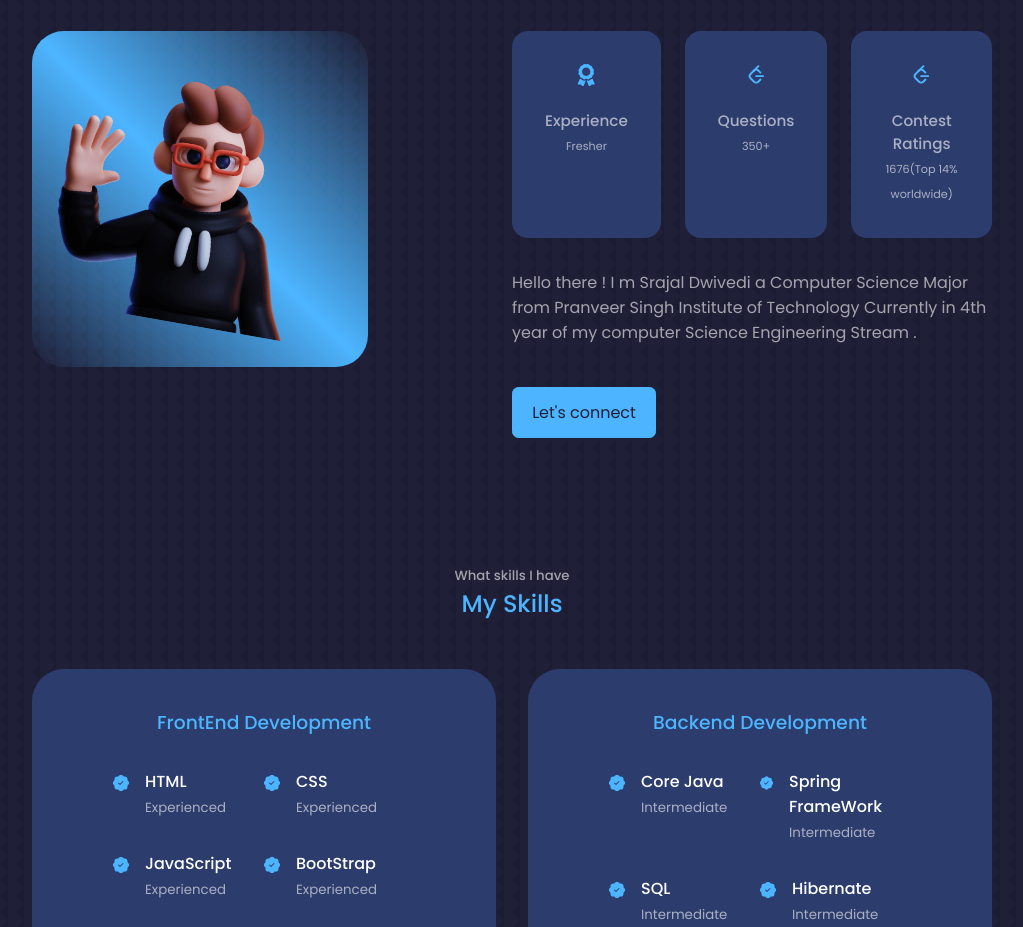
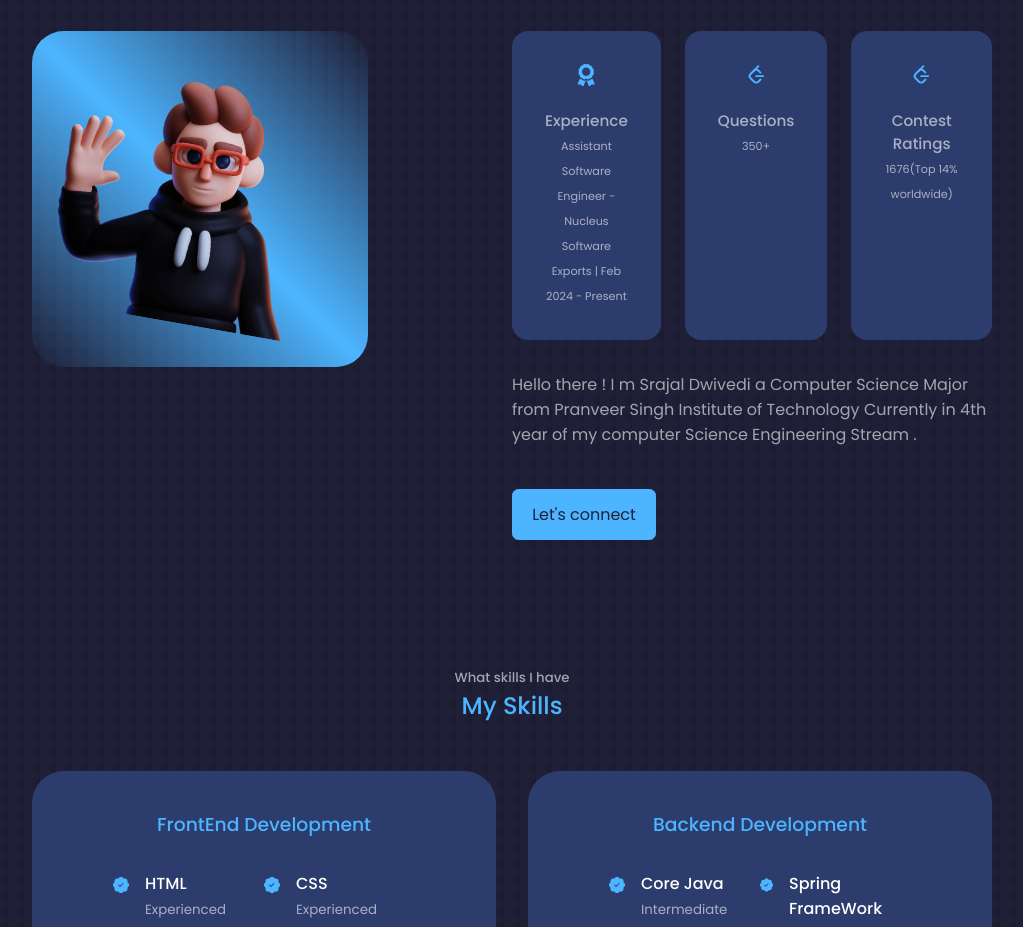
Before and after one commit to Srajal-Cresteyy/My-Portfolio-, a React (Create React App) app: page / in a window 1280 px wide. Shown: the part 1000-1927 px from the top of the page, without its empty margins (128-1151 px from the left). Built offline with nearby package versions, Linux system fonts and the light colour scheme.

Commit message:
Update About.jsx
Changes in Experience detials

```diff
--- a/src/components/About/About.jsx
+++ b/src/components/About/About.jsx
@@ -25,7 +25,7 @@ const About = () => {
                 Experience
               </h5>
               <small>
-                Fresher
+                Assistant Software Engineer - Nucleus Software Exports | Feb 2024 - Present
               </small>
             </article>
 
```
